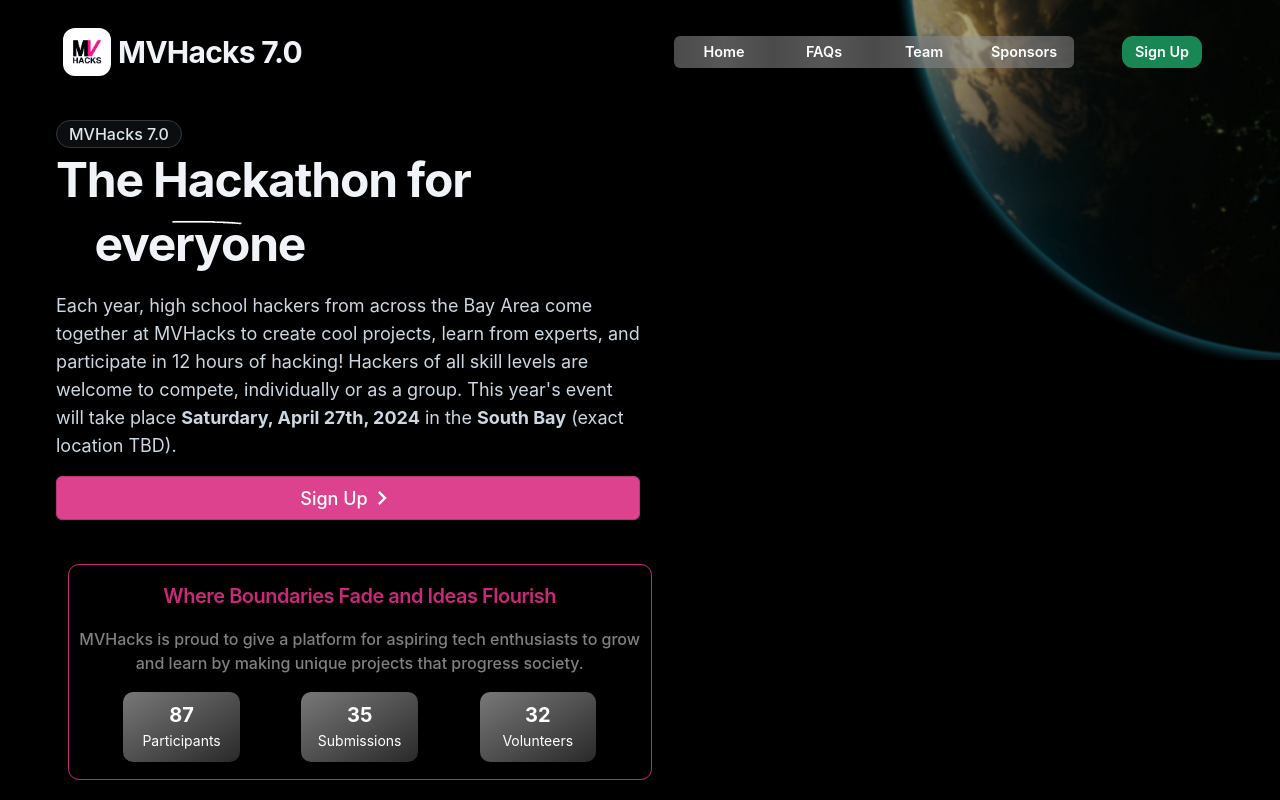
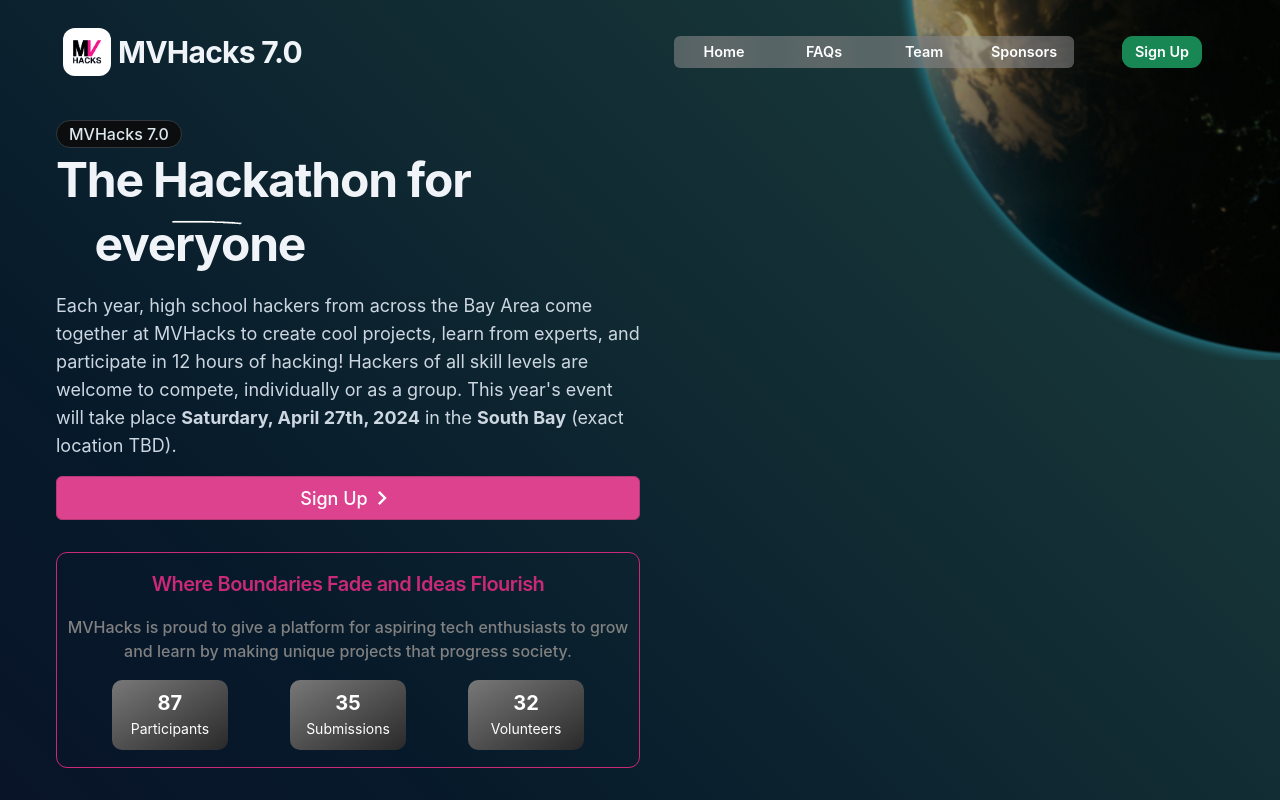
Before and after one commit to kitkatmia/website-7.0, a React (Create React App) app: page / in a window 1280 px wide. Shown: the top 800 px of the page. Built offline with nearby package versions, Linux system fonts and the light colour scheme.

Commit message:
Add gradient background + fix stats card margin

```diff
--- a/src/components/StatsCards.tsx
+++ b/src/components/StatsCards.tsx
@@ -118,7 +118,6 @@
         sx={{
           width: "100%",
           pl: "calc(calc(calc(100vw - min(100vw, 1200px)) / 2) + 1rem)",
-          margin: "1%",
           marginBottom: "5%",
           padding: "0",
           display: "flex",
--- a/src/pages/Home.tsx
+++ b/src/pages/Home.tsx
@@ -13,6 +13,12 @@
 
 const Home = () => {
   return (
+    <Box
+      sx={{
+      //currently only works well with black background
+        background: 'linear-gradient(-135deg, rgba(74,160,152, 0.4), rgba(25, 101, 168, 0.25), rgba(82, 33, 187, 0.2), rgba(68, 115, 158, 0.1))',
+    }}
+    >
     <Box
       sx={{
         backgroundImage: `url(${background})`,
@@ -66,7 +72,8 @@
 
       {/* </Box> */}
       <Footer></Footer>
-    </Box>
+      </Box>
+      </Box>
   );
 };
 export default Home;
```
